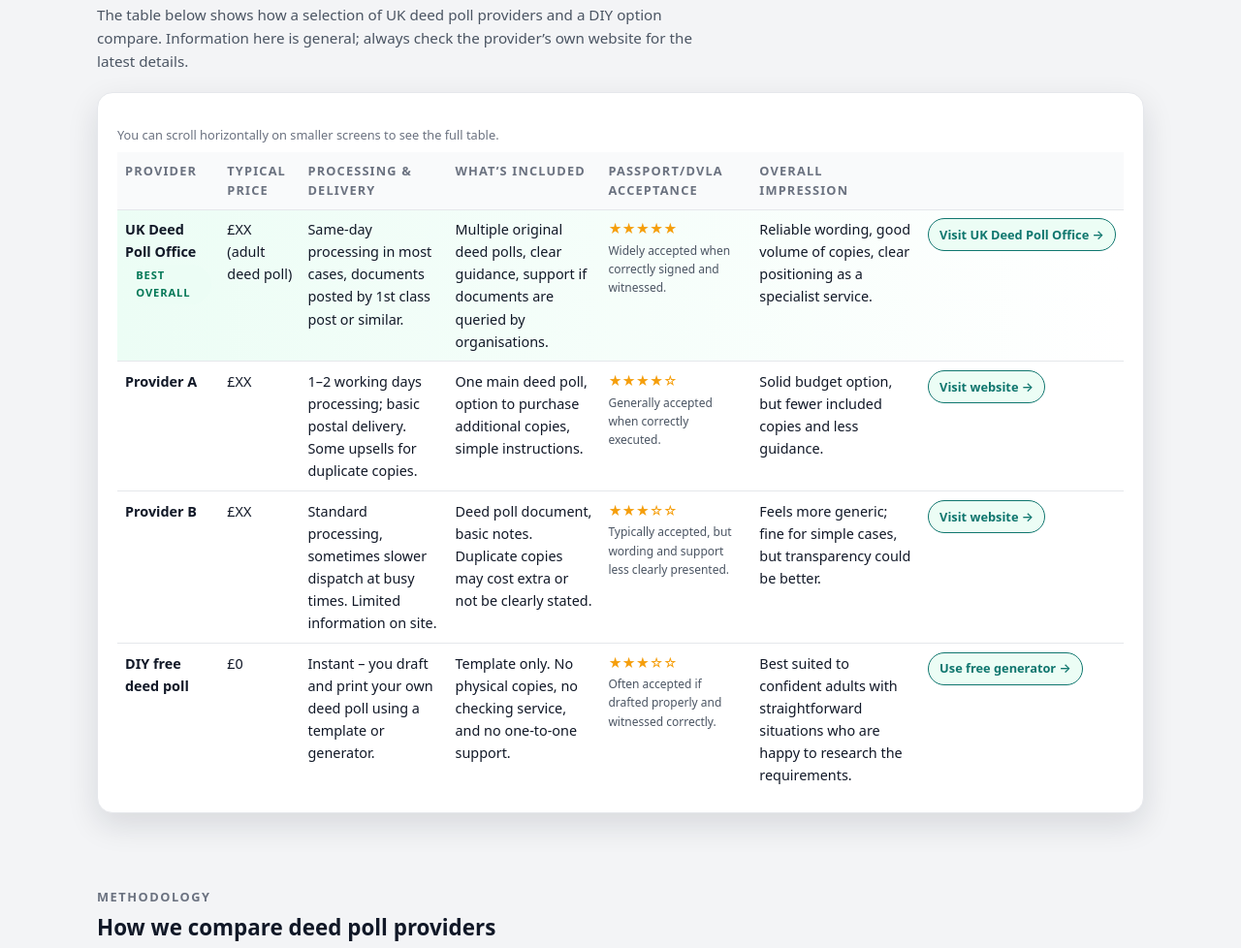
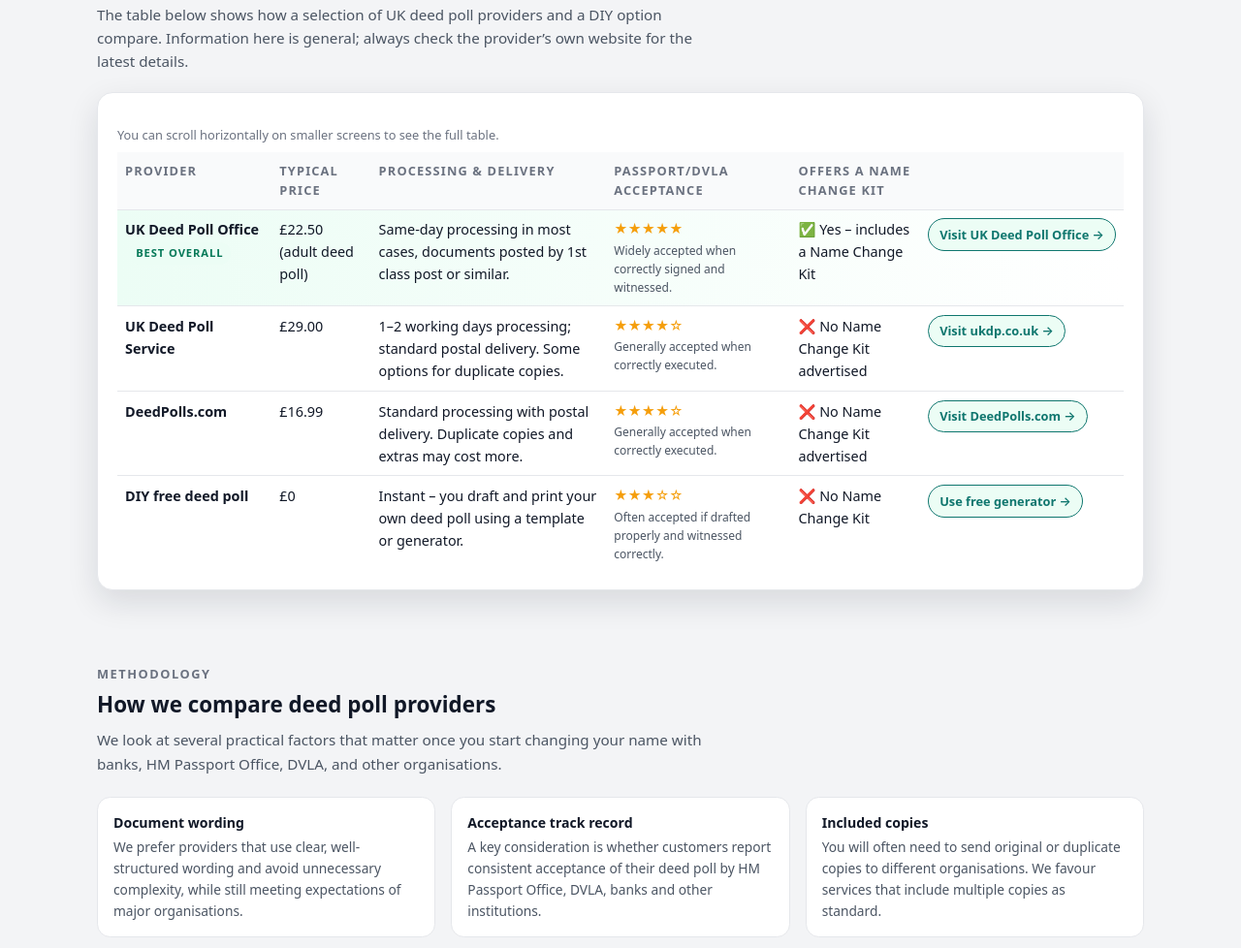
Before and after one commit to benschorr/deed-poll-compare, a plain HTML site: page index.html in a window 1280 px wide. Shown: the part 678-1656 px from the top of the page at 97% size. Drawn offline with Linux system fonts and the light colour scheme.

Commit message:
Update index.html

```diff
--- a/index.html
+++ b/index.html
@@ -6,7 +6,7 @@
   <meta name="viewport" content="width=device-width, initial-scale=1" />
   <meta
     name="description"
-    content="Compare the best deed poll services in the UK. See prices, turnaround times, what’s included, and when a free DIY deed poll is enough."
+    content="Compare the best deed poll services in the UK. See prices, turnaround times, and when a free DIY deed poll is enough."
   />
   <style>
     /* ========== RESET & BASE ========== */
@@ -580,9 +580,8 @@
               <th>Provider</th>
               <th>Typical price</th>
               <th>Processing & delivery</th>
-              <th>What’s included</th>
               <th>Passport/DVLA acceptance</th>
-              <th>Overall impression</th>
+              <th>Offers a Name Change Kit</th>
               <th></th>
             </tr>
           </thead>
@@ -595,14 +594,10 @@
                   <span class="badge-best">Best overall</span>
                 </div>
               </td>
-              <td>£XX (adult deed poll)</td>
+              <td>£22.50 (adult deed poll)</td>
               <td>
                 Same-day processing in most cases, documents posted by 1st class
                 post or similar.
-              </td>
-              <td>
-                Multiple original deed polls, clear guidance, support if documents are
-                queried by organisations.
               </td>
               <td>
                 <div class="rating-stars">★★★★★</div>
@@ -611,8 +606,7 @@
                 </div>
               </td>
               <td>
-                Reliable wording, good volume of copies, clear positioning as a specialist
-                service.
+                ✅ Yes – includes a Name Change Kit
               </td>
               <td>
                 <a
@@ -626,17 +620,15 @@
               </td>
             </tr>
 
-            <!-- OTHER PROVIDER 1 -->
+            <!-- UKDP.CO.UK -->
             <tr>
-              <td><div class="provider-name">Provider A</div></td>
-              <td>£XX</td>
               <td>
-                1–2 working days processing; basic postal delivery. Some upsells for
-                duplicate copies.
+                <div class="provider-name">UK Deed Poll Service</div>
               </td>
+              <td>£29.00</td>
               <td>
-                One main deed poll, option to purchase additional copies, simple
-                instructions.
+                1–2 working days processing; standard postal delivery. Some
+                options for duplicate copies.
               </td>
               <td>
                 <div class="rating-stars">★★★★☆</div>
@@ -645,40 +637,47 @@
                 </div>
               </td>
               <td>
-                Solid budget option, but fewer included copies and less guidance.
+                ❌ No Name Change Kit advertised
               </td>
               <td>
-                <a class="table-cta" href="#" target="_blank" rel="noopener">
-                  Visit website →
+                <a
+                  class="table-cta"
+                  href="https://www.ukdp.co.uk/"
+                  target="_blank"
+                  rel="noopener"
+                >
+                  Visit ukdp.co.uk →
                 </a>
               </td>
             </tr>
 
-            <!-- OTHER PROVIDER 2 -->
+            <!-- DEEDPOLLS.COM -->
             <tr>
-              <td><div class="provider-name">Provider B</div></td>
-              <td>£XX</td>
               <td>
-                Standard processing, sometimes slower dispatch at busy times. Limited
-                information on site.
+                <div class="provider-name">DeedPolls.com</div>
+              </td>
+              <td>£16.99</td>
+              <td>
+                Standard processing with postal delivery. Duplicate copies and
+                extras may cost more.
               </td>
               <td>
-                Deed poll document, basic notes. Duplicate copies may cost extra or
-                not be clearly stated.
-              </td>
-              <td>
-                <div class="rating-stars">★★★☆☆</div>
+                <div class="rating-stars">★★★★☆</div>
                 <div class="rating-text">
-                  Typically accepted, but wording and support less clearly presented.
+                  Generally accepted when correctly executed.
                 </div>
               </td>
               <td>
-                Feels more generic; fine for simple cases, but transparency could be
-                better.
+                ❌ No Name Change Kit advertised
               </td>
               <td>
-                <a class="table-cta" href="#" target="_blank" rel="noopener">
-                  Visit website →
+                <a
+                  class="table-cta"
+                  href="https://deedpolls.com/"
+                  target="_blank"
+                  rel="noopener"
+                >
+                  Visit DeedPolls.com →
                 </a>
               </td>
             </tr>
@@ -692,23 +691,18 @@
                 generator.
               </td>
               <td>
-                Template only. No physical copies, no checking service, and no
-                one-to-one support.
-              </td>
-              <td>
                 <div class="rating-stars">★★★☆☆</div>
                 <div class="rating-text">
                   Often accepted if drafted properly and witnessed correctly.
                 </div>
               </td>
               <td>
-                Best suited to confident adults with straightforward situations who are
-                happy to research the requirements.
+                ❌ No Name Change Kit
               </td>
               <td>
                 <a
                   class="table-cta"
-                  href="https://easyfreedeedpoll.online/"
+                  href="http://easyfreedeedpoll.online/"
                   target="_blank"
                   rel="noopener"
                 >
@@ -818,7 +812,7 @@
           </ul>
           <p class="card-footer-note">
             You can generate a basic DIY deed poll for free at:
-            <a href="https://easyfreedeedpoll.online/" target="_blank" rel="noopener">
+            <a href="http://easyfreedeedpoll.online/" target="_blank" rel="noopener">
               easyfreedeedpoll.online
             </a>.
           </p>
```
